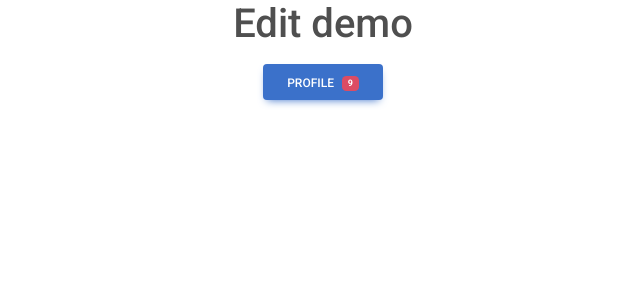
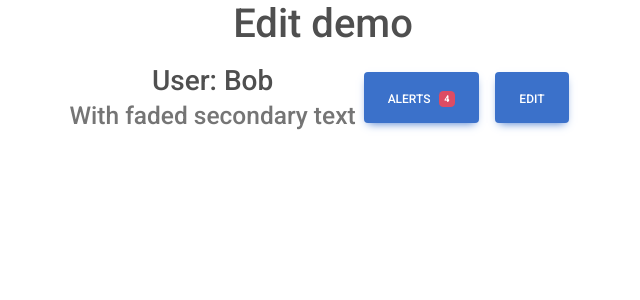
Before and after one commit to benochi/editing, a React (Create React App) app: page / in a window 1280 px wide. Shown: the top 300 px of the page, without its empty margins (317-957 px from the left). Built offline with nearby package versions, Linux system fonts and the light colour scheme.

Commit message:
editform done

```diff
--- a/src/components/Profile.js
+++ b/src/components/Profile.js
@@ -1,19 +1,49 @@
 import ExampleForm from "../forms/ExampleForm";
-import React from "react";
-import { MDBBadge, MDBBtn } from 'mdb-react-ui-kit';
+import { React, useState } from "react";
+import { MDBBadge, MDBBtn, MDBTypography } from 'mdb-react-ui-kit';
 
 export default function Profile(){
+  const [username, setUsername] = useState("Bob")
+  const [alerts, setAlerts] = useState(4)
+  const [editing, setEditing] = useState(true)
 
+  function alertClick(){
+    setAlerts(alerts + 1)
+  }
+
+  function editClick(){
+    setEditing(!editing)
+  }
 
   return (
+    <div>
+    {editing ?
     <div className="d-flex p-2 justify-content-center">
-      <MDBBtn>
-      Profile
-      <MDBBadge className='ms-2' color='danger'>
-        9
-      </MDBBadge>
-      <span className='visually-hidden'>unread messages</span>
-    </MDBBtn>
+      <MDBTypography tag='h3' className='mb-0'>
+        User: {username}<br></br>
+        <MDBTypography tag='small' className='text-muted'>
+          With faded secondary text
+        </MDBTypography>
+      </MDBTypography>
+      <MDBBtn className="m-2" onClick={alertClick}>
+        Alerts
+        <MDBBadge className='ms-2' color='danger'>
+          {alerts}
+        </MDBBadge>
+        <span className='visually-hidden'>unread messages</span>
+      </MDBBtn>
+      <MDBBtn className="m-2" onClick={editClick}>
+        EDIT
+        <MDBBadge className='ms-2' color='danger'>
+          {editing}
+        </MDBBadge>
+        <span className='visually-hidden'>unread messages</span>
+      </MDBBtn>
+    </div>
+    : <ExampleForm
+        editClick={editClick}
+        setUsername={setUsername}
+      />}
     </div>
   );
 }
--- a/src/forms/ExampleForm.js
+++ b/src/forms/ExampleForm.js
@@ -7,23 +7,20 @@ import {
   MDBBtn
 } from 'mdb-react-ui-kit';
 
-export default function ExampleForm() {
+export default function ExampleForm({editClick, setUsername}) {
+  function handleSubmit(e){
+    e.preventDefault();
+    console.log(e.target[0].value)
+    setUsername(e.target[0].value)
+    editClick()
+
+  }
+
   return (
-    <form>
-      <MDBInput className='mb-4' type='email' id='form1Example1' label='Email address' />
-      <MDBInput className='mb-4' type='password' id='form1Example2' label='Password' />
-
-      <MDBRow className='mb-4'>
-        <MDBCol className='d-flex justify-content-center'>
-          <MDBCheckbox id='form1Example3' label='Remember me' defaultChecked />
-        </MDBCol>
-        <MDBCol>
-          <a href='#!'>Forgot password?</a>
-        </MDBCol>
-      </MDBRow>
-
+    <form className="d-grid p-2 justify-content-center" onSubmit={handleSubmit}>
+      <MDBInput className='mb-4' type='username' id='form1Example1' label='Username' />
       <MDBBtn type='submit' block>
-        Sign in
+        Finish Edit
       </MDBBtn>
     </form>
   );
```
